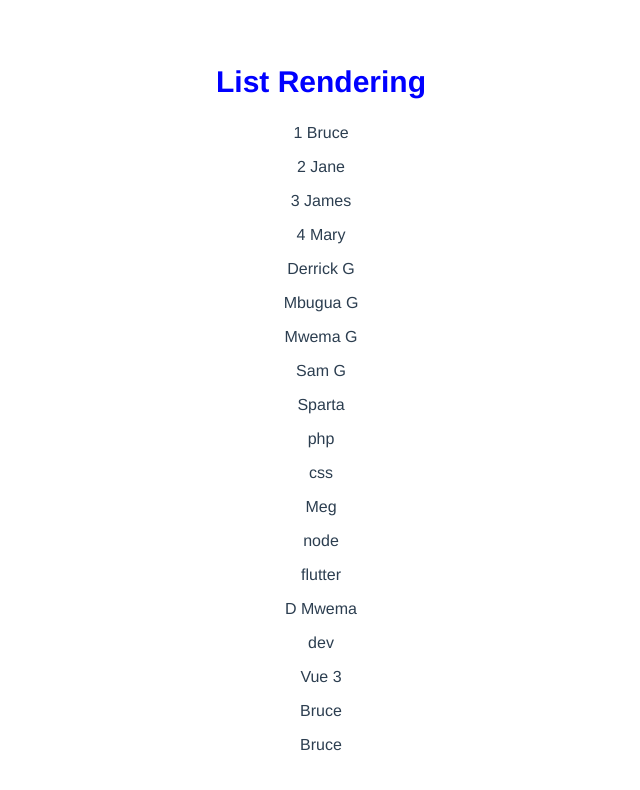
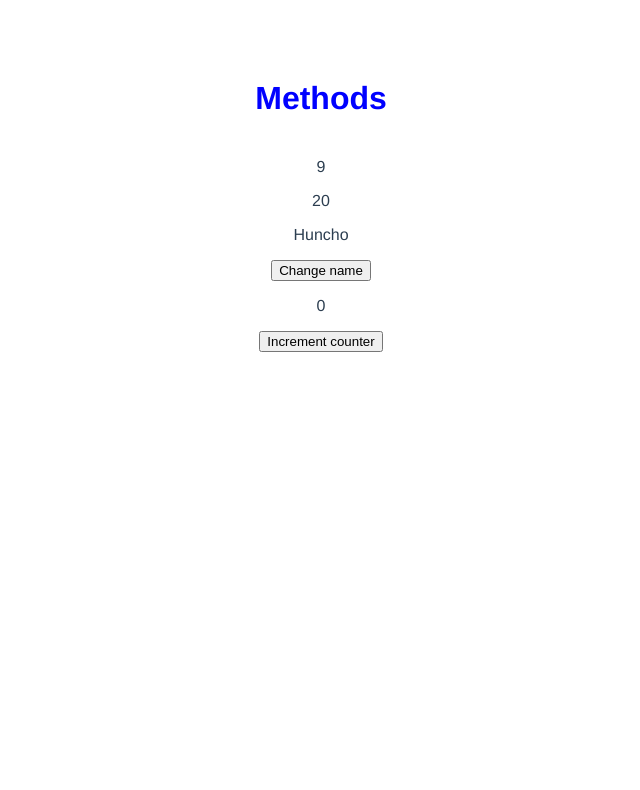
Before and after one commit to DerrickMbugua/vue-refresher, a Vue app: page / in a window 1280 px wide. Shown: the top 790 px of the page, without its empty margins (319-959 px from the left). Built offline with nearby package versions, Linux system fonts and the light colour scheme.

Commit message:
feat: event handlers

```diff
--- a/src/App.vue
+++ b/src/App.vue
@@ -1,17 +1,11 @@
 <template>
-<h1 :style="headerStyling">List Rendering</h1>
-<p v-for="(customer, index) in customers" :key="customer">{{ index + 1 }} {{ customer }}</p>
-<p v-for="item in clients" :key="item.name">{{ item.name }} {{ item.department }}</p>
-<template v-for="dev in developers" :key="dev">
-  <p>{{ dev.name }}</p>
-  <p v-for="lang in dev.languages" :key="lang">{{ lang }}</p>
-</template>
-<p v-for="detail in myInfo" :key="detail">{{ detail }}</p>
-<template v-for="name in customers" :key="name">
-<p v-if="name === 'Bruce'">{{ name }}</p>
-<p v-show="name === 'Bruce'">{{ name }}</p>
-</template>
-
+<h1 :style="headerStyling">Methods</h1>
+<p>{{ add(2,3,4) }}</p>
+<p>{{ multipy(5) }}</p>
+<p>{{ name }}</p>
+<button v-on:click="changeName">Change name</button>
+<p>{{ count }}</p>
+<button v-on:click="increment">Increment counter</button>
 </template>
 
 <script>
@@ -23,32 +17,25 @@ export default {
     return {
       headerStyling: {
         color: 'blue',
-        fontSize: '30px',
-        padding: '5px'
+        padding: '20px'
       },
-      customers: ['Bruce', 'Jane', 'James', 'Mary'],
-      clients: [
-        {name: 'Derrick', department: 'G'},
-        {name: 'Mbugua', department: 'G'},
-        {name: 'Mwema', department: 'G'},
-        {name: 'Sam', department: 'G'},
-      ],
-      developers: [
-        {
-          name: 'Sparta',
-          languages: ['php','css']
-        },
-        {
-          name: 'Meg',
-          languages: ['node', 'flutter']
-        }
-      ],
-      myInfo: {
-        name: 'D Mwema',
-        channel: 'dev',
-        language: 'Vue 3'
-      },
-      display: true
+      base: 4,
+      name: 'Huncho',
+      count: 0
+    }
+  },
+  methods: {
+    add(a,b,c) {
+      return a+b+c
+    },
+    multipy(num){
+      return num * this.base
+    },
+    increment(){
+      this.count++
+    },
+    changeName(){
+      this.name = 'Sparta'
     }
   }
 }
```
